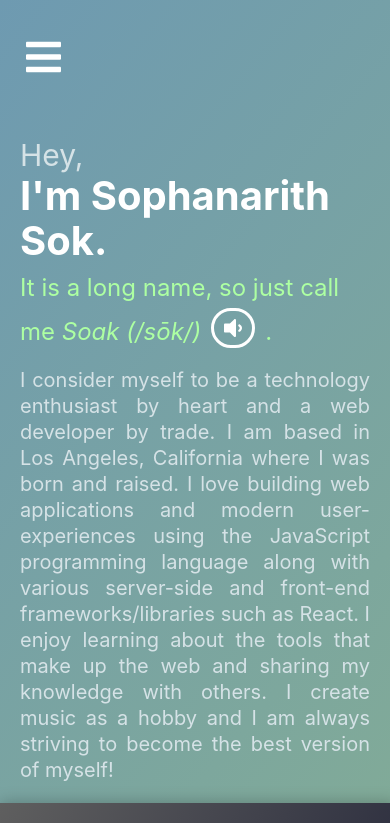
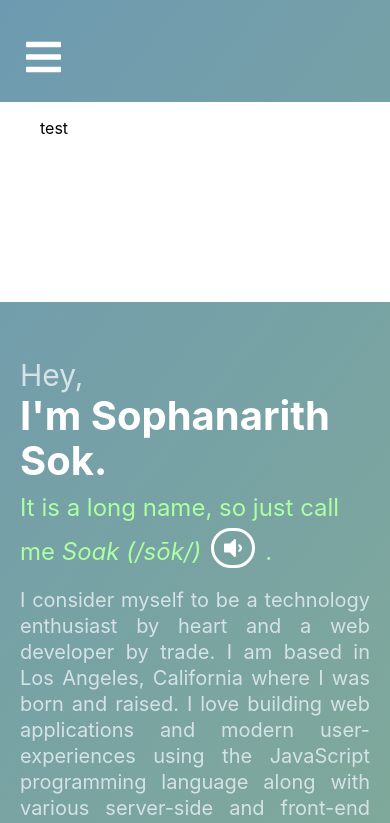
Before and after one commit to sok213/new-portolfio, a React (Create React App) app: page / in a window 390 px wide. Shown: the top 823 px of the page. Built offline with nearby package versions, Linux system fonts and the light colour scheme.

Commit message:
update mobile nanbar

```diff
--- a/src/Comps/Bio/BioOverview/BioOverview.module.scss
+++ b/src/Comps/Bio/BioOverview/BioOverview.module.scss
@@ -12,7 +12,7 @@
     align-self: center;
   }
 
-  @media screen and (max-width: 499px) {
+  @media screen and (max-width: 500px) {
     padding-right: 20px;
     padding-left: 20px;
   }
--- a/src/Comps/NavBar/NavBar.js
+++ b/src/Comps/NavBar/NavBar.js
@@ -1,22 +1,35 @@
-import React, { useState } from 'react';
+import React, { useEffect, useState } from 'react';
 import s from './NavBar.module.scss';
+import NavBarMobile from './NavBarMobile/NavBarMobile';
 import { FontAwesomeIcon } from '@fortawesome/react-fontawesome';
 import { faBars } from '@fortawesome/free-solid-svg-icons';
 
 function NavBar(props) {
+
+  const [navBarMobileToggle, setNavBarMobileToggle] = useState(true);
 
   const {
     setActivePage,
     activePage
   } = props;
 
+  const links = [
+    'Bio',
+    'Skills',
+    'Projects',
+    'Contact'
+  ];
+
+  function toggleDropdown() {
+
+    if(navBarMobileToggle) {
+      setNavBarMobileToggle(false);
+    } else {
+      setNavBarMobileToggle(true);
+    }
+  }
+
   function renderNavLinks() {
-    const links = [
-      'Bio',
-      'Skills',
-      'Projects',
-      'Contact'
-    ];
 
     return links.map((link, key) => {
       if(activePage === link) {
@@ -50,10 +63,11 @@ function NavBar(props) {
   return (
     <nav className={s.container}>
       <div className={s.hamburgerMenuWrapper}>
-        <button>
+        <button onClick={toggleDropdown}>
           <FontAwesomeIcon icon={faBars} />
         </button>
       </div>
+      <NavBarMobile toggle={navBarMobileToggle} links={links} />
       <ul className={s['navbar-ul']}>
         {renderNavLinks()}
       </ul>
--- a/src/Comps/NavBar/NavBar.module.scss
+++ b/src/Comps/NavBar/NavBar.module.scss
@@ -36,18 +36,19 @@
 }
 
 .navbar-ul {
-  @media screen and (max-width: 499px) {
+  @media screen and (max-width: 500px) {
     display: none;
   }
 }
 
 .hamburgerMenuWrapper {
   display: none;
-  padding-left: 20px;
-  cursor: pointer;
+  padding-left: 40px;
+  margin-bottom: 20px;
 
-  @media screen and (max-width: 499px) {
+  @media screen and (max-width: 500px) {
     display: block;
+    padding-left: 20px;
   }
 
   button {
@@ -56,6 +57,7 @@
     margin: 0;
     font-size: 40px;
     color: white;
+    cursor: pointer;
   }
 }
 
--- /dev/null
+++ b/src/Comps/NavBar/NavBarMobile/NavBarMobile.js
@@ -0,0 +1,31 @@
+import React, { useState } from 'react';
+import s from './NavBarMobile.module.scss';
+
+export default function NavBarMobile(props) {
+
+  const {
+    toggle,
+    links
+  } = props;
+
+  function renderNavItem() {
+    return links.map((link, key) => {
+      return (
+        <li key={key} className={s.listItem}>
+          <button>{link}</button>
+        </li>
+      )
+    });
+  }
+
+  return (
+    <div
+      className={`${s.container} ${ toggle && s.active }`}
+    >
+      <ul className={s.listContainer}>
+        {/* {renderNavItem()} */}
+        <p>test</p>
+      </ul>
+    </div>
+  );
+}
--- /dev/null
+++ b/src/Comps/NavBar/NavBarMobile/NavBarMobile.module.scss
@@ -0,0 +1,22 @@
+.container {
+  height: 0px;
+  background-color: rgb(255, 255, 255);
+  transition: 0.2s;
+
+  @media screen and (min-width: 501px) {
+    display: none !important;
+  }
+}
+
+.active {
+  height: 200px;
+  display: block;
+}
+
+.listcontainer {
+  position: relative;
+}
+
+.listItem {
+  position: relative;
+}
```
